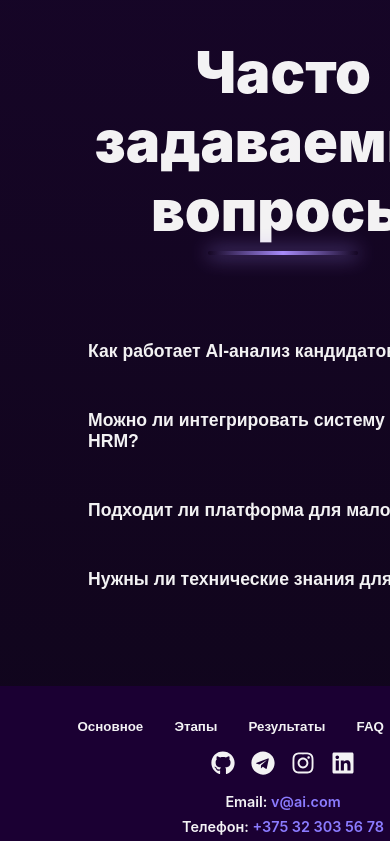
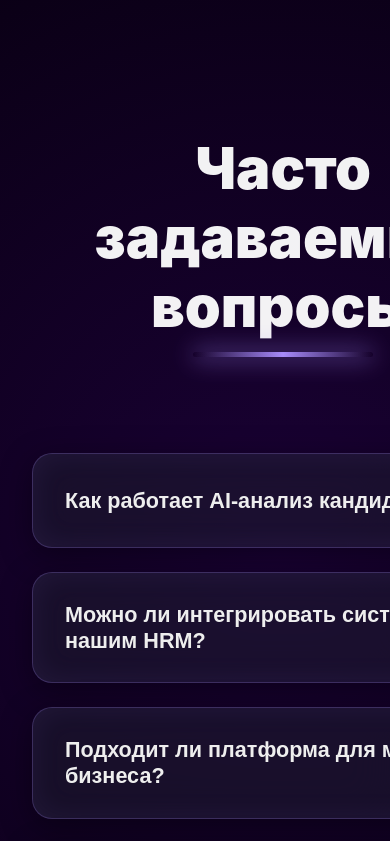
Before and after one commit to KarolinaPristupa/recruitment-ai-frontend, a React (Vite) app: page /#/ in a window 390 px wide. Shown: the part 3380-4221 px from the top of the page. Built offline with nearby package versions, Linux system fonts and the light colour scheme.

Commit message:
feat: add faq-section component

```diff
--- /dev/null
+++ b/src/components/faq-section/index.module.scss
@@ -0,0 +1,132 @@
+@use '@/index.scss' as *;
+
+.faqSection {
+  padding: 10rem 2rem;
+  background: $bg-gradient;
+  overflow: hidden;
+  position: relative;
+}
+
+.sectionTitle {
+  font-size: 3.6rem;
+  font-weight: 900;
+  text-align: center;
+  background: $font-color-light;
+  -webkit-background-clip: text;
+  -webkit-text-fill-color: transparent;
+  margin-bottom: 7rem;
+  position: relative;
+
+  &::after {
+    content: '';
+    position: absolute;
+    bottom: -16px;
+    left: 50%;
+    transform: translateX(-50%);
+    width: 180px;
+    height: 5px;
+    background: linear-gradient(90deg, transparent, #a78bfa, transparent);
+    border-radius: 3px;
+    box-shadow: 0 0 25px #a78bfa;
+  }
+}
+
+.faqContainer {
+  max-width: 900px;
+  margin: 0 auto;
+  display: flex;
+  flex-direction: column;
+  gap: 1.5rem;
+}
+
+.faqCard {
+  background: rgba(30, 30, 46, 0.5);
+  backdrop-filter: blur(20px);
+  -webkit-backdrop-filter: blur(20px);
+  border-radius: 20px;
+  border: 1px solid rgba(167, 139, 250, 0.25);
+  box-shadow:
+          0 8px 32px rgba(0, 0, 0, 0.4),
+          inset 0 0 30px rgba(167, 139, 250, 0.08);
+  overflow: hidden;
+  transition: all 0.4s ease;
+
+  &:hover {
+    transform: translateY(-6px);
+    box-shadow:
+            0 20px 40px rgba(0, 0, 0, 0.5),
+            0 0 40px rgba(167, 139, 250, 0.25);
+  }
+}
+
+.faqQuestion {
+  width: 100%;
+  padding: 1.8rem 2rem;
+  background: transparent;
+  border: none;
+  text-align: left;
+  color: #eee;
+  font-size: 1.35rem;
+  font-weight: 600;
+  cursor: pointer;
+  display: flex;
+  align-items: center;
+  justify-content: space-between;
+  gap: 1rem;
+  transition: all 0.3s ease;
+
+  &:hover {
+    color: #a78bfa;
+    text-shadow: 0 0 12px rgba(167, 139, 250, 0.6);
+  }
+
+  &::after {
+    content: '✦';
+    font-size: 1.4em;
+    color: #a78bfa;
+    transition: transform 0.4s ease;
+    text-shadow: 0 0 15px rgba(167, 139, 250, 0.6);
+  }
+
+  &.open::after {
+    transform: rotate(90deg);
+  }
+}
+
+.faqAnswerWrapper {
+  max-height: 0;
+  overflow: hidden;
+  transition: max-height 0.5s cubic-bezier(0.4, 0, 0.2, 1), padding 0.5s ease;
+}
+
+.faqAnswerWrapper.open {
+  max-height: 400px;
+}
+
+.faqAnswer {
+  padding: 0 2rem 2rem 2rem;
+  color: #ddd;
+  font-size: 1.1rem;
+  line-height: 1.8;
+
+  ul {
+    margin: 1rem 0;
+    padding-left: 1.5rem;
+    list-style: none;
+  }
+
+  li {
+    position: relative;
+    margin-bottom: 0.8rem;
+    padding-left: 1.2rem;
+
+    &::before {
+      content: '✦';
+      position: absolute;
+      left: -0.5rem;
+      color: #a78bfa;
+      font-size: 0.8em;
+      top: 0.4rem;
+    }
+  }
+}
--- /dev/null
+++ b/src/components/faq-section/index.tsx
@@ -0,0 +1,53 @@
+import React, { useState } from 'react';
+import { motion } from 'framer-motion';
+import { faqItems } from '@/constants/faqItems';
+
+import styles from './index.module.scss';
+
+const FAQ: React.FC = () => {
+  const [openIndex, setOpenIndex] = useState<number | null>(null);
+
+  const toggleFAQ = (index: number) => {
+    setOpenIndex(openIndex === index ? null : index);
+  };
+
+  return (
+    <section id="faq" className={styles.faqSection}>
+      <motion.h2
+        initial={{ opacity: 0, y: -40 }}
+        whileInView={{ opacity: 1, y: 0 }}
+        viewport={{ once: true, margin: '-100px' }}
+        transition={{ duration: 0.8 }}
+        className={styles.sectionTitle}
+      >
+        Часто задаваемые вопросы
+      </motion.h2>
+
+      <div className={styles.faqContainer}>
+        {faqItems.map((item, index) => (
+          <motion.div
+            key={index}
+            initial={{ opacity: 0, y: 30 }}
+            whileInView={{ opacity: 1, y: 0 }}
+            viewport={{ once: true }}
+            transition={{ duration: 0.5, delay: index * 0.1 }}
+            className={styles.faqCard}
+          >
+            <button
+              className={`${styles.faqQuestion} ${openIndex === index ? styles.open : ''}`}
+              onClick={() => toggleFAQ(index)}
+            >
+              <span>{item.question}</span>
+            </button>
+
+            <div className={`${styles.faqAnswerWrapper} ${openIndex === index ? styles.open : ''}`}>
+              <div className={styles.faqAnswer}>{item.answer}</div>
+            </div>
+          </motion.div>
+        ))}
+      </div>
+    </section>
+  );
+};
+
+export default FAQ;
--- a/src/pages/home/index.module.scss
+++ b/src/pages/home/index.module.scss
@@ -4,146 +4,3 @@
   color: $font-color-light;
   overflow-x: hidden;
 }
-
-.sectionTitle {
-  font-size: 3.6rem;
-  font-weight: 900;
-  text-align: center;
-  background: $font-color-light;
-  -webkit-background-clip: text;
-  -webkit-text-fill-color: transparent;
-  margin-bottom: 5rem;
-  position: relative;
-
-  &::after {
-    content: '';
-    position: absolute;
-    bottom: -10px;
-    left: 50%;
-    transform: translateX(-50%);
-    width: 150px;
-    height: 4px;
-    background: linear-gradient(90deg, transparent, #a78bfa, transparent);
-    border-radius: 2px;
-    box-shadow: 0 0 20px #a78bfa;
-  }
-}
-
-/* --- FAQ --- */
-.faqSection {
-  padding: 6rem 8rem;
-  background: rgba(255, 255, 255, 0.02);
-}
-
-.faqList {
-  max-width: 700px;
-  margin: 0 auto;
-  list-style: none;
-  text-align: left;
-}
-
-.faqItem {
-  margin-bottom: 1rem;
-}
-
-.faqQuestion {
-  background: none;
-  border: none;
-  color: $font-color-light;
-  font-size: 1.1rem;
-  font-weight: 600;
-  cursor: pointer;
-  width: 100%;
-  text-align: left;
-  padding: 1rem;
-  border-radius: 8px;
-  transition: all 0.3s ease;
-
-  &:hover {
-    text-shadow: 0 0 6px rgba(0, 150, 255, 0.6);
-  }
-
-  &.open {
-    color: $link-color;
-  }
-}
-
-.faqAnswer {
-  max-height: 0;
-  overflow: hidden;
-  opacity: 0;
-  padding: 0 1rem;
-  transition: all 0.4s ease;
-
-  &.show {
-    max-height: 200px;
-    opacity: 1;
-    margin-top: 0.5rem;
-  }
-}
-
-/* --- Поддержка --- */
-.supportSection {
-  padding: 6rem 8rem;
-  text-align: center;
-  background: rgba(255, 255, 255, 0.03);
-}
-
-.supportText {
-  max-width: 600px;
-  margin: 0 auto 2rem;
-  line-height: 1.6;
-  font-size: 1.1rem;
-}
-
-/* --- Анимации --- */
-@keyframes fadeIn {
-  from {
-    opacity: 0;
-    transform: translateY(20px);
-  }
-  to {
-    opacity: 1;
-    transform: translateY(0);
-  }
-}
-
-/* --- Адаптив --- */
-@media (max-width: 1024px) {
-  .mainSection {
-    flex-direction: column;
-    text-align: center;
-  }
-
-  .heroImage {
-    max-width: 70%;
-    margin-top: 2rem;
-  }
-
-  .title {
-    font-size: 4rem;
-  }
-}
-
-@media (max-width: 768px) {
-  .mainSection,
-  .stagesSection,
-  .resultsSection,
-  .faqSection,
-  .supportSection {
-    padding: 4rem 2rem;
-  }
-
-  .title {
-    font-size: 3.2rem;
-  }
-
-  .subtitle,
-  .slogan {
-    font-size: 1.1rem;
-  }
-
-  .stageCard {
-    padding: 2rem 1rem;
-  }
-}
--- a/src/pages/home/index.tsx
+++ b/src/pages/home/index.tsx
@@ -1,42 +1,18 @@
-import React, { useState } from 'react';
-import { faqItems } from '@/constants/faqItems';
+import React from 'react';
+import StagesSection from '@components/stages-section';
+import ResultsSection from '@/components/results-section';
 import MainSection from '@components/main-section';
+import FaqSection from '@components/faq-section';
 
 import styles from './index.module.scss';
-import StagesSection from '@components/stages-section';
-import ResultsSection from '@/components/results-section';
 
 const Home: React.FC = () => {
-  const [openIndex, setOpenIndex] = useState<number | null>(null);
-
-  const toggleFAQ = (index: number) => {
-    setOpenIndex(openIndex === index ? null : index);
-  };
-
   return (
     <div className={styles.home}>
       <MainSection />
       <StagesSection />
       <ResultsSection />
-
-      <section id="faq" className={styles.faqSection}>
-        <h2 className={styles.sectionTitle}>Часто задаваемые вопросы</h2>
-        <ul className={styles.faqList}>
-          {faqItems.map((item, index) => (
-            <li key={index} className={styles.faqItem}>
-              <button
-                className={`${styles.faqQuestion} ${openIndex === index ? styles.open : ''}`}
-                onClick={() => toggleFAQ(index)}
-              >
-                {item.question}
-              </button>
-              <div className={`${styles.faqAnswer} ${openIndex === index ? styles.show : ''}`}>
-                {item.answer}
-              </div>
-            </li>
-          ))}
-        </ul>
-      </section>
+      <FaqSection />
     </div>
   );
 };
```
Also changed, not shown: src/components/results-section/index.module.scss (+13 -8 lines), src/pages/home/index.module.scss.d.ts (+0 -18 lines).
